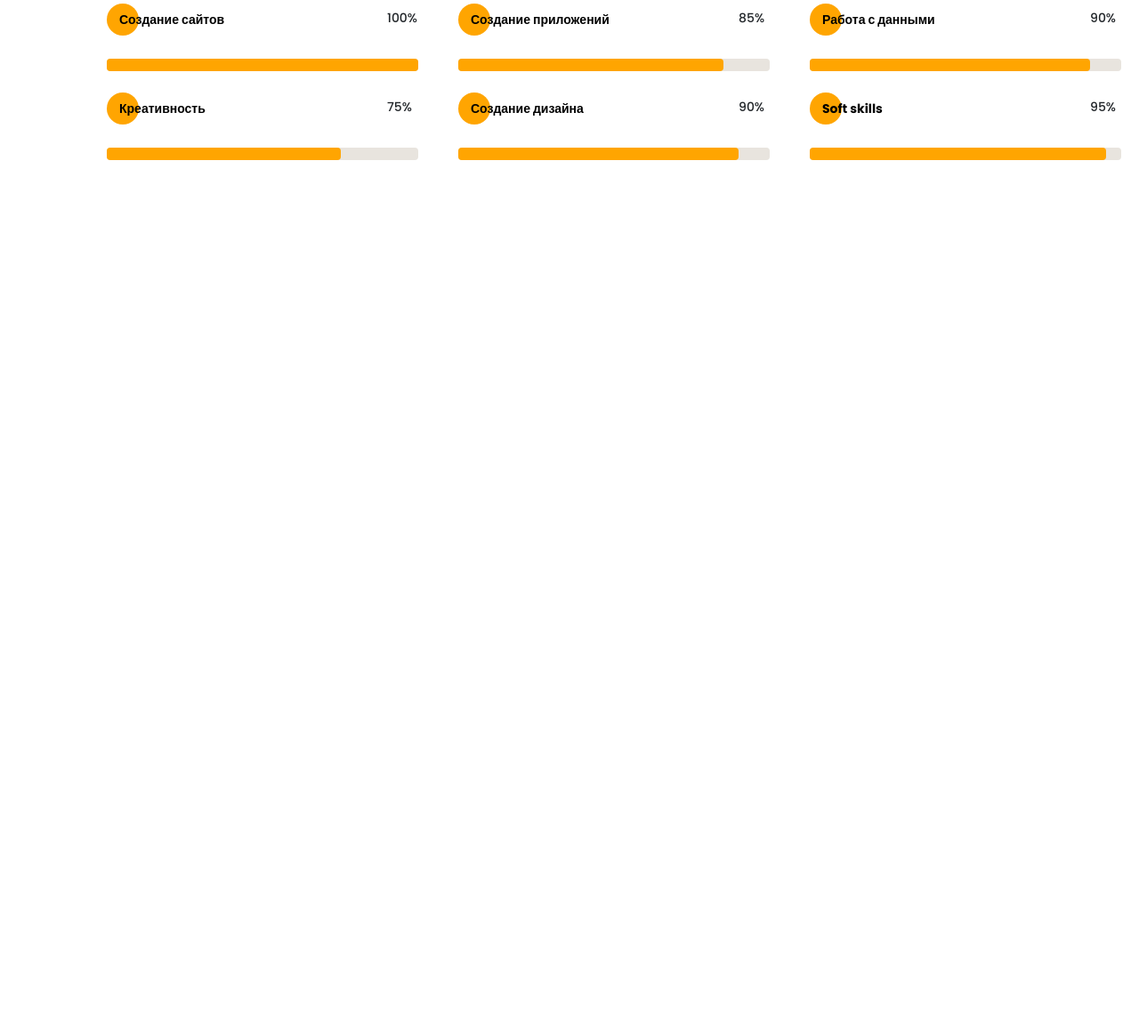
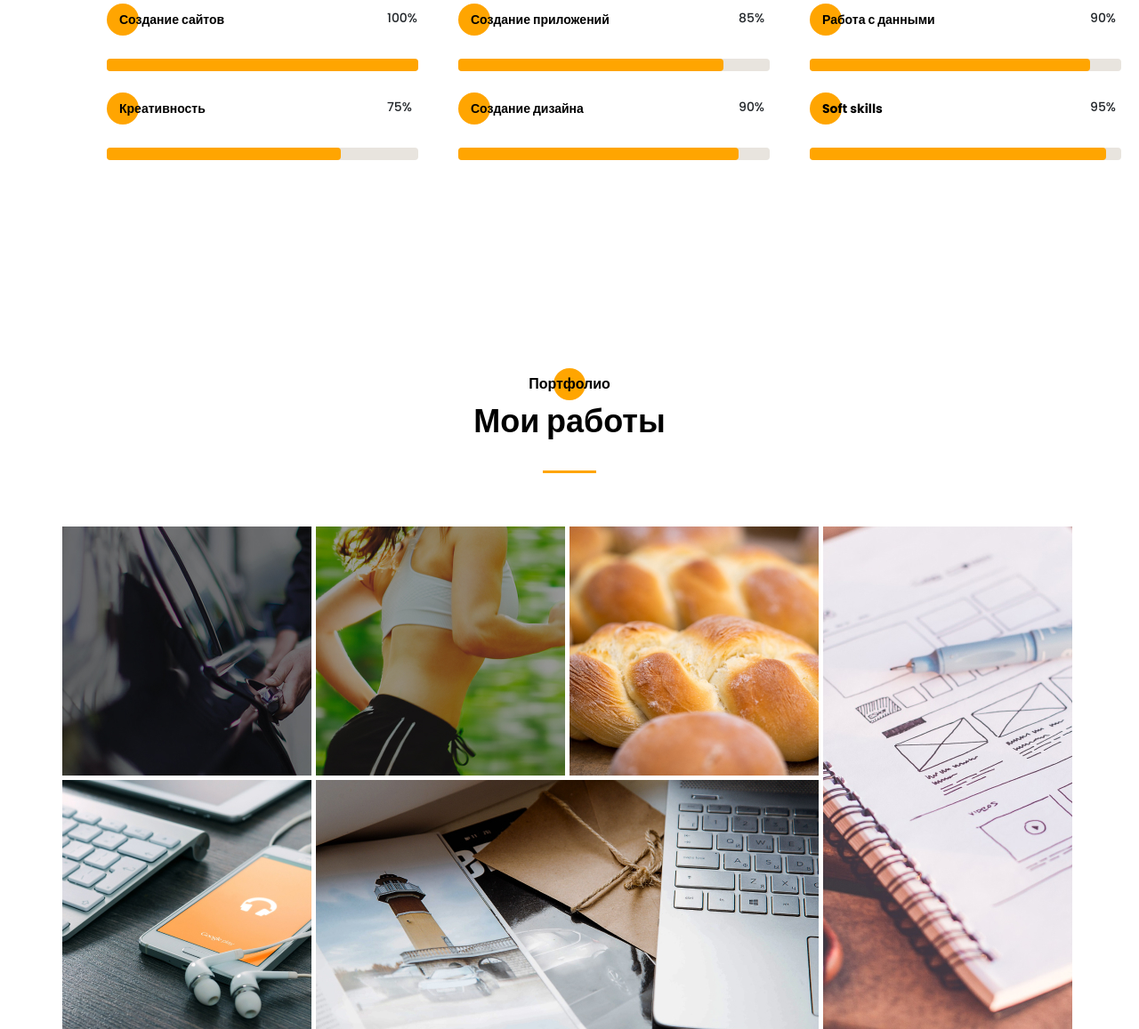
Before and after one commit to 62KENT75/Portfolio, a website: page src/index.html in a window 1280 px wide. Shown: the part 3213-4370 px from the top of the page at 89% size. Before the commit the page ends 3513 px from the top, so only its background shows below. Drawn offline with nearby package versions, Linux system fonts and the light colour scheme; files that its build step writes are made by us from their sources; files whose address does not match are found by name.

Commit message:
portfolio

```diff
--- a/src/index.html
+++ b/src/index.html
@@ -355,6 +355,35 @@
             </div>
         </div>
     </section>
+
+    <section class="portfolio">
+        <div class="container">
+            <h2 class="title title_fz16 portfolio__title">Портфолио</h2>
+            <div class="title title_fz36 portfolio__subtitle">Мои работы</div>
+            <div class="main__divider"></div>
+
+            <div class="portfolio__wrapper">
+                <a href="https://github.com/62KENT75/sergey_UBER" class="portfolio__item">
+                    <img src="img/works/uber.jpg" alt="uber">
+                </a>
+                <a href="https://github.com/62KENT75/Pulse" class="portfolio__item">
+                    <img src="img/works/pulse.jpg" alt="pulse">
+                </a>
+                <a href="#" class="portfolio__item">
+                    <img src="img/works/bread.jpg" alt="bread">
+                </a>
+                <a href="#" class="portfolio__item vertical">
+                    <img src="img/works/plans.jpg" alt="plans">
+                </a>
+                <a href="#" class="portfolio__item">
+                    <img src="img/works/ipad.jpg" alt="ipad">
+                </a>
+                <a href="#" class="portfolio__item horizontal">
+                    <img src="img/works/mac.jpg" alt="mac">
+                </a>
+            </div>
+        </div>
+    </section>
     <script src="js/script.js"></script>
 </body>
 </html>
--- /dev/null
+++ b/src/sass/blocks/_portfolio.scss
@@ -0,0 +1,41 @@
+.portfolio {
+    padding-top: 120px;
+    &__title {
+        position: relative;
+        margin-bottom: 0;
+        text-align: center;
+        @include before_circle;
+        &:before {
+            left: 50%;
+            transform: translate(-50%);
+        }
+    }
+    &__subtitle {
+        text-align: center;
+    }
+    &__wrapper {
+        margin-top: 60px;
+        display: grid;
+        grid-template: repeat(2, 280px)/repeat(4, 280px);
+        grid-auto-rows: 280px;
+        gap: 5px;
+        .vertical {
+            grid-row: 1/3;
+            grid-column: 4/5;
+        }
+        .horizontal {
+            grid-row: 2/3;
+            grid-column: 2/4;
+        }
+    }
+    &__item {
+        transition: all 0.3s;
+        &:hover {
+            transform: scale(1.05);
+            filter: saturate(200%);
+        }
+        img {
+            max-width: 100%;
+        }
+    }
+}
--- a/src/sass/style.scss
+++ b/src/sass/style.scss
@@ -30,3 +30,4 @@
 @import 'blocks/about';
 @import 'blocks/resume';
 @import 'blocks/skills';
+@import 'blocks/portfolio';
```
Also changed, not shown: dist/css/style.min.css, dist/img/works/mac.jpg (added), dist/index.html.
